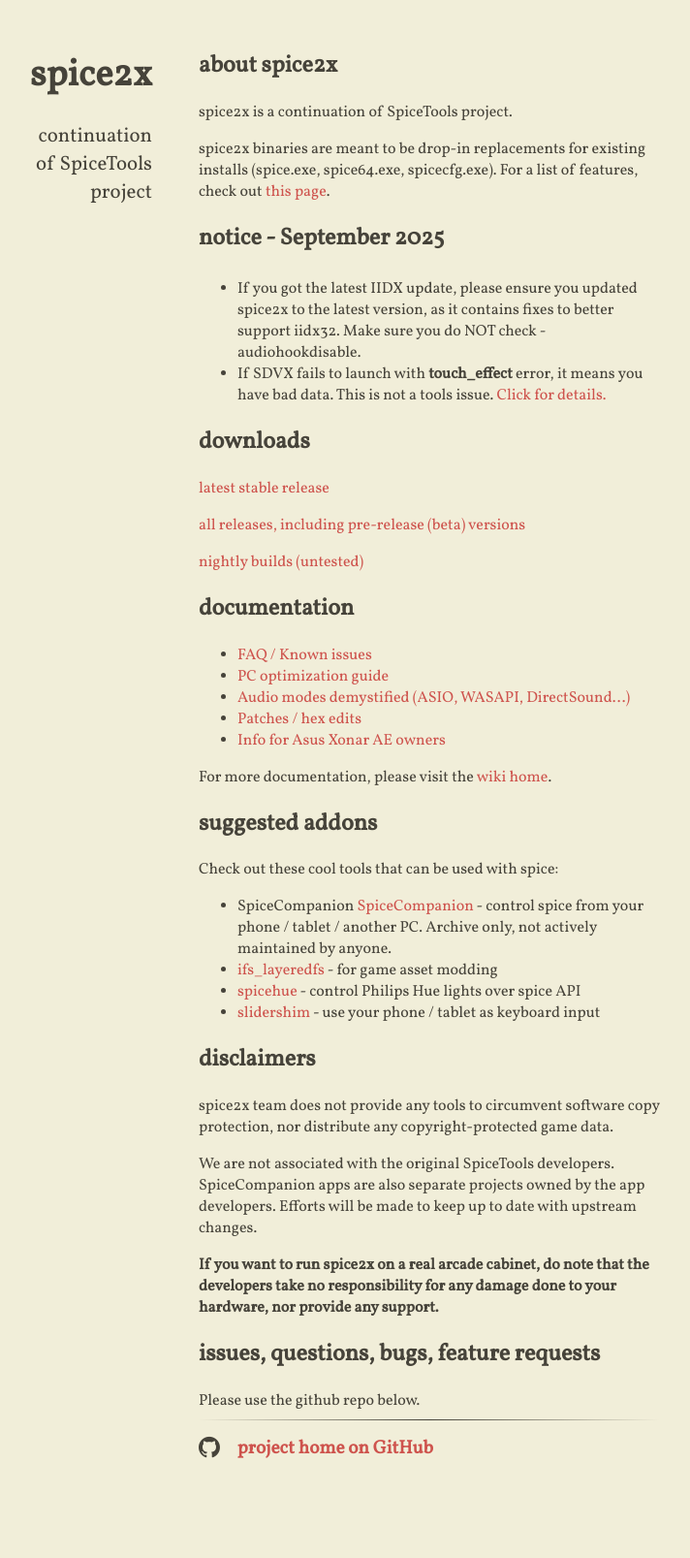
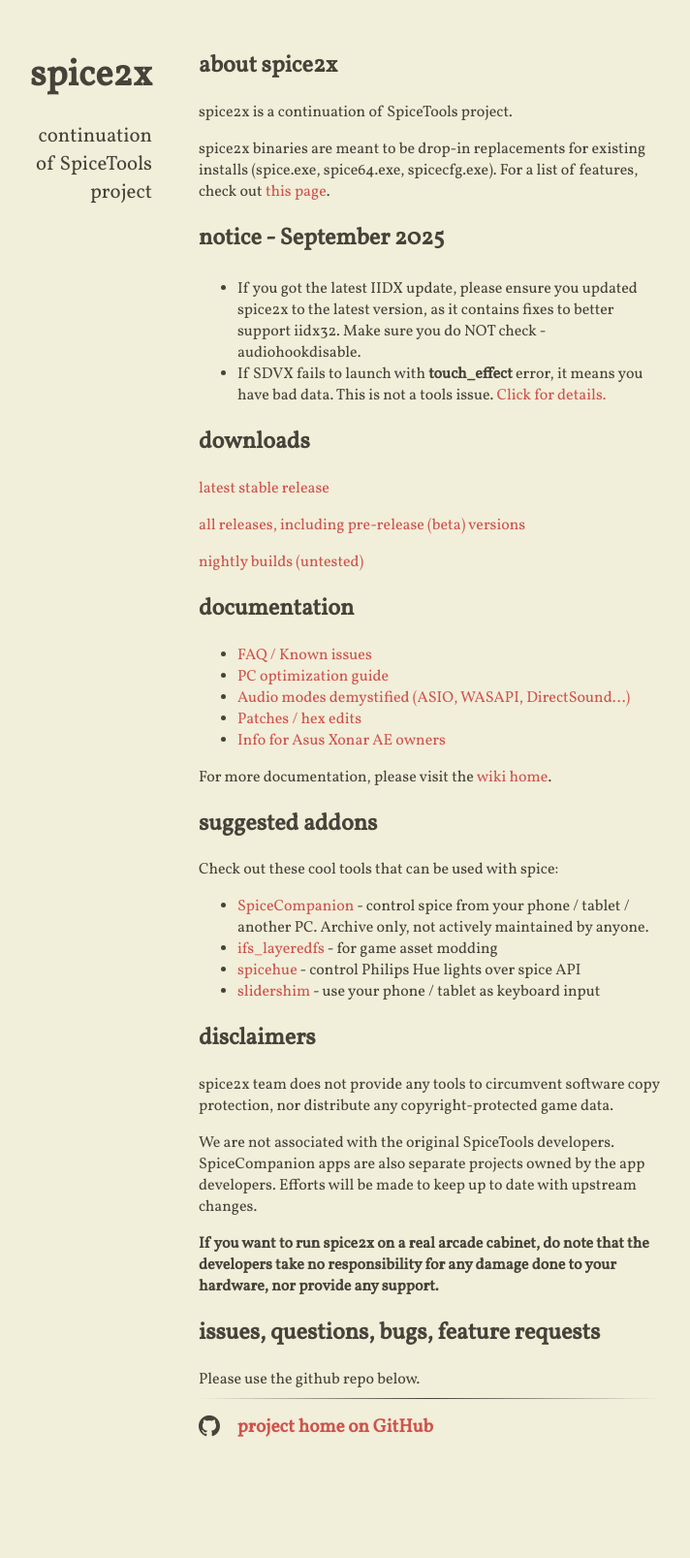
Before and after one commit to spice2x/spice2x.github.io, a Jekyll site: the page built from docs/index.html, in a window 1280 px wide. Shown: the whole page at 97% size, without its empty margins (299-1011 px from the left). Built offline with Jekyll 4.4.1, drawn with Linux system fonts in a browser that asks for light colours; nearby versions of some CDN libraries; after the commit the page ends 1585 px from its top, so only the background shows below that.

Commit message:
Update content.html

```diff
--- a/docs/_includes/content.html
+++ b/docs/_includes/content.html
@@ -56,7 +56,7 @@
 Check out these cool tools that can be used with spice:
 
 <ul>
-  <li>SpiceCompanion
+  <li>
     <a href="https://github.com/spice2x/spicecompanion_archive/releases">SpiceCompanion</a> -
     control spice from your phone / tablet / another PC. Archive only, not actively maintained by anyone.
   </li>
```
